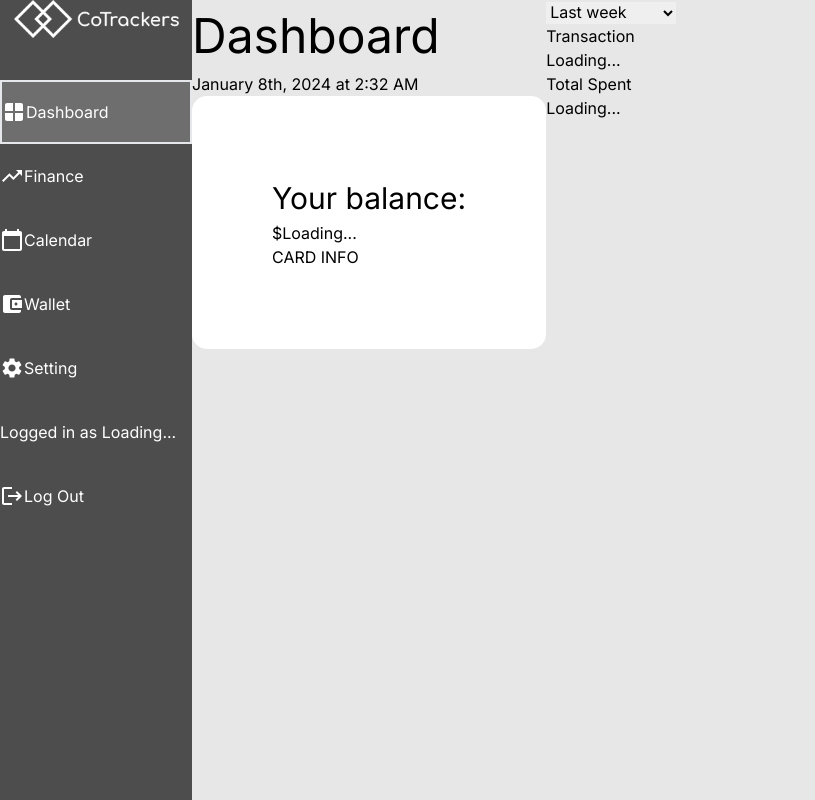
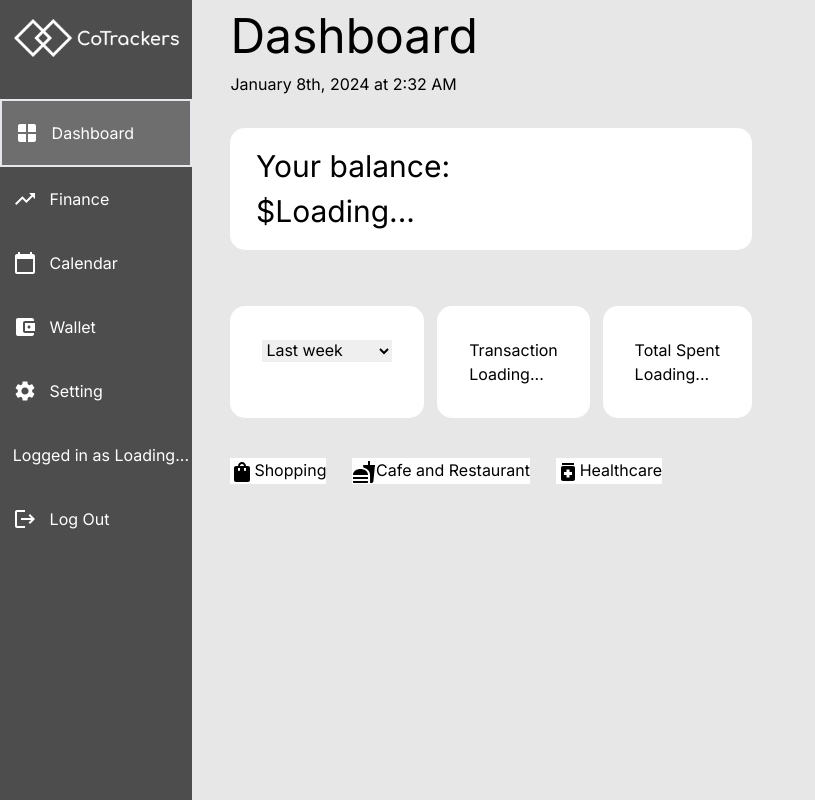
Before and after one commit to joeulam/cotracker, a Next.js app: page /dashboard in a window 1280 px wide. Shown: the whole page, without its empty margins (0-815 px from the left). Built offline with nearby package versions, Linux system fonts and the light colour scheme; no server answers; the database is empty; sample sign-in values are in the browser's storage.

Commit message:
updates to the ui

```diff
--- a/app/dashboard/page.tsx
+++ b/app/dashboard/page.tsx
@@ -14,6 +14,11 @@ import CalendarTodayIcon from '@mui/icons-material/CalendarToday';
 import AccountBalanceWalletIcon from '@mui/icons-material/AccountBalanceWallet';
 import SettingsIcon from '@mui/icons-material/Settings';
 import LogoutIcon from '@mui/icons-material/Logout';
+import ShoppingBagIcon from '@mui/icons-material/ShoppingBag';
+import FastfoodIcon from '@mui/icons-material/Fastfood';
+import MedicationIcon from '@mui/icons-material/Medication';
+
+
 
 export default function Dashboard(){
     const router = useRouter()
@@ -114,76 +119,108 @@ export default function Dashboard(){
             <div className="flex">
                 <div className="h-[100vh] bg-[#4D4D4D] w-[15vw]">
                     <div className="h-[10vh] w-[15vw]">
-                        <div className="flex items-center justify-center">
+                        <div className="flex items-center justify-center mt-[10%]">
                             <Image src={logo} height={38} alt='CoTrackers'/>
                         </div>
 
                     </div>
-                    <div className="h-[8vh] border-solid border-2 flex items-center left bg-[#6E6E6E]">
-                        <WindowIcon sx={{color:"white"}}/>
+                    <div className="ml-[1vw]">
+                        <div className="ml-[-1vw] bg-[#6E6E6E] border-2">
+                            <div className="ml-[1vw] h-[8vh] flex items-center left ">
+                                <WindowIcon className="mr-[1vw]" sx={{color:"white"}}/>
                                 <div className="text-white">Dashboard</div>
                             </div>
+                        </div>
+
                         <div className="h-[8vh] flex items-center ">
-                        <TrendingUpIcon sx={{color:"white"}}/>
+                            <TrendingUpIcon className="mr-[1vw]" sx={{color:"white"}}/>
                             <div className="text-white">Finance</div>
                         </div>
                         <div className="h-[8vh] flex items-center ">
-                        <CalendarTodayIcon sx={{color:"white"}}/>
+                            <CalendarTodayIcon className="mr-[1vw]" sx={{color:"white"}}/>
                             <div className="text-white">Calendar</div>
                         </div>
                         <div className="h-[8vh] flex items-center ">
-                        <AccountBalanceWalletIcon sx={{color:"white"}}/>
+                            <AccountBalanceWalletIcon className="mr-[1vw]" sx={{color:"white"}}/>
                             <div className="text-white">Wallet</div>
                         </div>
                         <div className="h-[8vh] flex items-center ">
-                        <SettingsIcon sx={{color:"white"}}/>
+                            <SettingsIcon className="mr-[1vw]" sx={{color:"white"}}/>
                             <div className="text-white">Setting</div>
                         </div>
                         <div className="text-white h-[8vh] flex items-center ">
                             <div className="text-wrap">Logged in as {uid !== null ? uid : 'Loading...'}</div>
                         </div>
                         <div className="h-[8vh] flex items-center ">
-                        <LogoutIcon sx={{color:"white"}}/>
+                            <LogoutIcon className="mr-[1vw]" sx={{color:"white"}}/>
                             <div className="text-white">Log Out</div>
                         </div>
                     </div>
 
-                <div>
+                </div>
+
+                <div className="ml-[3vw]">
                     <div>
                         <h1 className="text-[48px]">Dashboard</h1>
                         <p>{date()}</p>
                     </div>
 
-                    <div className="bg-white p-20 rounded-[15px]">
+                    <div className="bg-white pr-[20vw] pl-[2vw] pt-[2vh] pb-[2vh] rounded-[15px] mt-[4vh]">
                         <h2 className="text-[30px]">Your balance:</h2>
-                        <h1>${balance !== null ? balance : 'Loading...'}</h1>
-                        <h3>CARD INFO</h3>
+                        <h1 className="text-[30px]">${balance !== null ? balance : 'Loading...'}</h1>
+                    </div>
+
+                    <div className="flex mt-[7vh]">
+                        <div className="bg-white rounded-[15px] p-8 mr-[1vw]">
+                            <select name="date" id="dates" className="items-center">
+                                <option value="week">Last week</option>
+                                <option value="month">Last Month</option>
+                                <option value="month6">Last six month</option>
+                                <option value="year">Last year</option>
+                            </select>
+                        </div>
+                        <div className="bg-white rounded-[15px] p-8 mr-[1vw]">
+                            <h3>Transaction</h3>
+                            <p>{trans !== null ? trans : 'Loading...'}</p>
+                        </div>
+                        <div className="bg-white rounded-[15px] p-8">
+                            <h3>Total Spent</h3>
+                            <p>{total !== null ? total : 'Loading...'}</p>
                         </div>
                     </div>
+
+                    <div className="flex mt-[5vh]">
+                        <div className="bg-white mr-[2vw]">
+                            <ShoppingBagIcon/>
+                            Shopping
+                        </div>
+                        <div className="bg-white mr-[2vw]">
+                            <FastfoodIcon/>
+                            Cafe and Restaurant
+                        </div>
+                        <div className="bg-white">
+                            <MedicationIcon/>
+                            Healthcare
+                        </div>
+                    </div>
+
+
+
+
+                </div>
+
+
 
             </div>
 
 
 
 
-            <div>
-                <div>
-                    <select name="date" id="dates">
-                        <option value="week">Last week</option>
-                        <option value="month">Last Month</option>
-                        <option value="month6">Last six month</option>
-                        <option value="year">Last year</option>
-                    </select>
-                </div>
-                <div>
-                    <h3>Transaction</h3>
-                    <p>{trans !== null ? trans : 'Loading...'}</p>
-                </div>
-                <div>
-                    <h3>Total Spent</h3>
-                    <p>{total !== null ? total : 'Loading...'}</p>
-                </div>
-            </div>
+
+
+
+
+
         </main>
     )
 }
```
Lines whose indentation alone changed are shown as unchanged.
